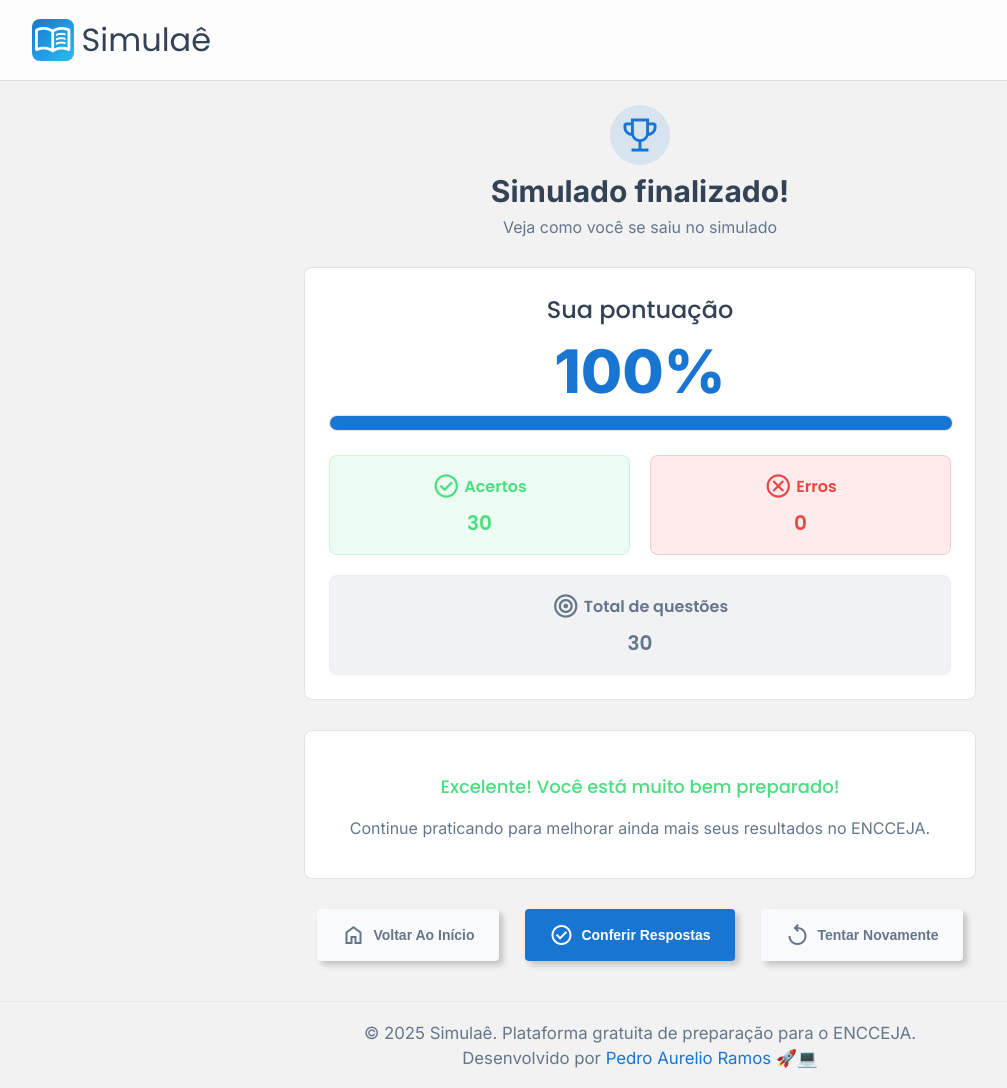
After one commit to PedroA-78/Simulae, a PHP site: page /pages/results.html in a window 1280 px wide. The commit adds this page. Shown: the whole page, without its empty margins (0-1007 px from the left). Run offline with PHP 8.4, Linux system fonts and the light colour scheme.

Commit message:
feat: simulate and results pages
- criado a página dos simulados
- criado a página dos resultados
- componentizado os estilos das páginas

```diff
--- /dev/null
+++ b/css/default.css
@@ -0,0 +1,96 @@
+@import url('https://fonts.googleapis.com/css2?family=Inter:ital,opsz,wght@0,14..32,100..900;1,14..32,100..900&family=Poppins:ital,wght@0,100;0,200;0,300;0,400;0,500;0,600;0,700;0,800;0,900;1,100;1,200;1,300;1,400;1,500;1,600;1,700;1,800;1,900&display=swap');
+
+:root {
+    --font-title: 'Poppins';
+    --font-body: 'Inter';
+    --text-bold: #344256;
+    --text-normal: #65768b;
+    --bg-gradient: linear-gradient(135deg, #1975d2, #2bbdee);
+    --bg-color: #f2f2f2;
+    --color-green: 74, 222, 128;
+    --color-blue: 25, 117, 210;
+    --color-orange: 249, 207, 83;
+    --color-purple: 206, 153, 242;
+    --color-red: 239, 68, 68;
+    --color-gray: 234, 237, 240;
+
+}
+
+html, body {
+    margin: 0;
+    padding: 0;
+    border: none;
+    background: var(--bg-color);
+}
+
+/* HEADER */
+
+body {
+    position: relative;
+    display: grid;
+    grid-template-rows: min-content 1fr min-content;
+    min-height: 100dvh;
+}
+
+header {
+    position: sticky;
+    top: 0;
+    padding: 1rem 2rem;
+    border-bottom: 1px solid rgba(187, 187, 187, 0.5);
+    display: flex;
+    align-items: center;
+    font-family: var(--font-title);
+    background: rgba(255, 255, 255, .8);
+    backdrop-filter: blur(4px);
+    -webkit-backdrop-filter: blur(4px);
+    z-index: 10;
+}
+
+/* LOGO */
+
+.logo {
+    display: flex;
+    align-items: center;
+    background: var(--bg-gradient);
+    padding: .1rem;
+    border-radius: .5rem;
+}
+
+.logo span {
+    font-size: 2.4rem;
+    color: #fff;
+}
+
+header p {
+    margin: 0 .5rem;
+    font-size: 2rem;
+    color: var(--text-bold);
+}
+
+/* MAIN */
+
+main {
+    font-family: var(--font-body);
+    color: var(--text-bold);
+}
+
+/* FOOTER */
+
+footer {
+    margin-top: 2.5rem;
+    border-top: 1px solid rgba(187, 187, 187, 0.2);
+    padding: 1rem 2rem;
+    font-family: var(--font-body);
+}
+
+footer p {
+    margin: .3rem 0;
+    font-size: 1.05rem;
+    text-align: center;
+    color: var(--text-normal);
+}
+
+footer p a {
+    color: rgba(var(--color-blue));
+    text-decoration: none;
+}
--- /dev/null
+++ b/css/results.css
@@ -0,0 +1,220 @@
+@import url('../css/default.css');
+
+/* MAIN */
+
+main {
+    position: relative;
+    display: flex;
+    align-items: center;
+    justify-content: center;
+    flex-direction: column;
+    font-family: var(--font-body);
+    color: var(--text-bold);
+}
+
+/* DIV (RESULTS AWARD) */
+
+.result_award {
+    width: 42rem;
+    padding: 1.5rem 1.5rem 1.875rem;
+    box-sizing: border-box;
+    text-align: center;
+}
+
+.result_award_title {
+    margin: .5rem 0;
+    font-size: 1.875rem;
+}
+
+.result_award_text {
+    margin: 0;
+    color: var(--text-normal);
+}
+
+span.result_award_icon {
+    padding: .5rem;
+    border-radius: 2.5rem;
+    font-size: 2.75rem;
+    color: rgba(var(--color-blue));
+    background: rgba(var(--color-blue), .125);
+}
+
+/* DIV (RESULTS) */
+
+.results,
+.results_feedback,
+.results_actions {
+    width: 42rem;
+    padding: 1.5rem;
+    border: 1px solid rgba(187, 187, 187, 0.4);
+    border-radius: .5rem;
+    background-color: #fff;
+    box-sizing: border-box;
+}
+
+.results_title {
+    margin: 0 0 .5rem 0;
+    text-align: center;
+    font-family: var(--font-title);
+    font-size: 1.5rem;
+    font-weight: 500;
+    color: var(--text-bold);
+}
+
+.results_percentage p {
+    margin: 0 0 .5rem 0;
+    text-align: center;
+    font-size: 3.75rem;
+    font-weight: 800;
+    color: rgba(var(--color-blue));
+}
+
+.results_percentage_progress {
+    position: relative;
+    width: 100%;
+    height: .875rem;
+    border: 1px solid rgba(187, 187, 187, 0.4);
+    border-radius: .5rem;
+    overflow: hidden;
+}
+
+.results_percentage_progress::after {
+    content: '';
+    position: absolute;
+    inset: 0;
+    width: var(--percentage);
+    height: 100%;
+    background-color: rgba(var(--color-blue));
+}
+
+.results_question {
+    margin: 1.5rem 0 0 0;
+    display: grid;
+    grid-template-columns: repeat(2, 1fr);
+    gap: 1.25rem;
+    font-family: var(--font-title);
+}
+
+.results_question_hits,
+.results_question_misses,
+.results_question_total {
+    border: 1px solid rgba(var(--color-green), .2);
+    padding: 1rem;
+    border-radius: .5rem;
+    background: rgba(var(--color-green), .1);
+}
+
+.results_question_misses {
+    border: 1px solid rgba(var(--color-red), .2);
+    background: rgba(var(--color-red), .1);
+}
+
+.results_question_total {
+    grid-column: 1 / 3;
+    border: 1px solid rgba(var(--color-gray), 1);
+    background: rgba(var(--color-gray), .7);
+}
+
+.results_question_hits p,
+.results_question_misses p,
+.results_question_total p {
+    margin: 0;
+    display: flex;
+    align-items: center;
+    justify-content: center;
+    color: rgb(var(--color-green));
+}
+
+.results_question_misses p {
+    color: rgb(var(--color-red));
+}
+
+.results_question_total p {
+    color: var(--text-normal);
+}
+
+.results_question_hits p:first-child,
+.results_question_misses p:first-child,
+.results_question_total p:first-child {
+    margin-bottom: .5rem;
+    font-weight: 600;
+    font-size: 1rem;
+}
+
+.results_question_hits p:first-child span,
+.results_question_misses p:first-child span,
+.results_question_total p:first-child span {
+    font-size: 1.75rem;
+    margin-right: .25rem;
+}
+
+.results_question_hits p:last-child,
+.results_question_misses p:last-child,
+.results_question_total p:last-child {
+    font-weight: 600;
+    font-size: 1.25rem;
+}
+
+/* DIV (RESULTS FEEDBACK) */
+
+.results_feedback {
+    margin: 1.875rem 0;
+    text-align: center;
+}
+
+.results_feedback_title {
+    font-family: var(--font-title);
+    font-size: 1.125rem;
+    font-weight: 500;
+    color: rgb(var(--color-green));
+}
+
+.results_feedback_text {
+    color: var(--text-normal);
+}
+
+/* DIV (RESULTS ACTIONS) */
+
+.results_actions {
+    display: flex;
+    align-items: center;
+    justify-content: space-around;
+    padding: 0;
+    border: none;
+    background-color: transparent;
+}
+
+.results_actions button {
+    display: flex;
+    align-items: center;
+    gap: .5rem;
+    padding: .875rem 1.5rem;
+    border: none;
+    border-radius: .25rem;
+    font-size: .875rem;
+    font-weight: 600;
+    text-transform: capitalize;
+    color: var(--text-normal);
+    background-color: #f9fafb;
+    box-shadow: 4px 4px 6px rgba(0, 0, 0, .2);
+    cursor: pointer;
+    transition: ease-in-out 300ms;
+}
+
+.results_actions button:nth-child(2) {
+    color: #fff;
+    background-color: rgba(var(--color-blue));
+}
+
+.results_actions button:hover {
+    transform: translateY(-.125rem);
+}
+
+.actions button:last-child {
+    background: rgba(var(--color-blue));
+    color: #fff;
+}
+
+.actions button span {
+    font-size: 1.25rem;
+}
--- a/index.html
+++ b/index.html
@@ -4,7 +4,7 @@
     <meta charset="UTF-8">
     <meta name="viewport" content="width=device-width, initial-scale=1.0">
     <title>Simulaê</title>
-    <link rel="stylesheet" href="css/style.css">
+    <link rel="stylesheet" href="css/main.css">
     <link href="https://fonts.googleapis.com/css2?family=Material+Symbols+Outlined:wght@300" rel="stylesheet" />
 </head>
 <body>
@@ -18,10 +18,10 @@
         <section class="introduction">
             <h1 class="introduction_title">Prepare-se para o <span>ENCCEJA</span> de forma gratuita</h1>
             <p class="introduction_text">Pratique com simulados realistas e garanta sua certificação do ensino fundamental e médio. Questões organizadas por matéria para o seu sucesso.</p>
-            <button class="introduction_simulate">
+            <a href="/pages/simulate.html" class="introduction_simulate">
                 <span class="material-symbols-outlined">play_arrow</span>
                 Iniciar simulado gratuito
-            </button>
+            </a>
             <div class="introduction_cols">
                 <div class="introduction_col">
                     <span class="material-symbols-outlined introduction_col_icon">target</span>
--- /dev/null
+++ b/pages/results.html
@@ -0,0 +1,59 @@
+<!DOCTYPE html>
+<html lang="pt-br">
+<head>
+    <meta charset="UTF-8">
+    <meta name="viewport" content="width=device-width, initial-scale=1.0">
+    <title>Simulaê - Resultados</title>
+    <link rel="stylesheet" href="../css/results.css">
+    <link href="https://fonts.googleapis.com/css2?family=Material+Symbols+Outlined:wght@300" rel="stylesheet" />
+</head>
+<body>
+    <header>
+        <div class="logo">
+            <span class="material-symbols-outlined">menu_book</span>
+        </div>
+        <p>Simulaê</p>
+    </header>
+    <main>
+        <div class="result_award">
+            <span class="material-symbols-outlined result_award_icon">trophy</span>
+            <h2 class="result_award_title">Simulado finalizado!</h2>
+            <p class="result_award_text">Veja como você se saiu no simulado</p>
+        </div>
+        <div class="results">
+            <h3 class="results_title">Sua pontuação</h3>
+            <div class="results_percentage">
+                <p>100%</p>
+                <div class="results_percentage_progress" style="--percentage: 100%"></div>
+            </div>
+            <div class="results_question">
+                <div class="results_question_hits">
+                    <p><span class="material-symbols-outlined">check_circle</span>Acertos</p>
+                    <p>30</p>
+                </div>
+                <div class="results_question_misses">
+                    <p><span class="material-symbols-outlined">cancel</span>Erros</p>
+                    <p>0</p>
+                </div>
+                <div class="results_question_total">
+                    <p><span class="material-symbols-outlined">target</span>Total de questões</p>
+                    <p>30</p>
+                </div>
+            </div>
+        </div>
+        <div class="results_feedback">
+            <h3 class="results_feedback_title">Excelente! Você está muito bem preparado!</h3>
+            <p class="results_feedback_text">Continue praticando para melhorar ainda mais seus resultados no ENCCEJA.</p>
+        </div>
+        <div class="results_actions">
+            <button><span class="material-symbols-outlined">home</span>Voltar ao início</button>
+            <button><span class="material-symbols-outlined">check_circle</span>Conferir respostas</button>
+            <button><span class="material-symbols-outlined">replay</span>Tentar novamente</button>
+        </div>
+    </main>
+    <footer>
+        <p>&copy; 2025 Simulaê. Plataforma gratuita de preparação para o ENCCEJA.</p>
+        <p>Desenvolvido por <a href="https://pedroa-78.github.io/">Pedro Aurelio Ramos</a> 🚀💻</p>
+    </footer>
+</body>
+</html>
```
Also changed, not shown: css/main.css (renamed from css/style.css, +5 -91 lines), css/simulate.css (added, +135 -0 lines), pages/simulate.html (added, +60 -0 lines).
